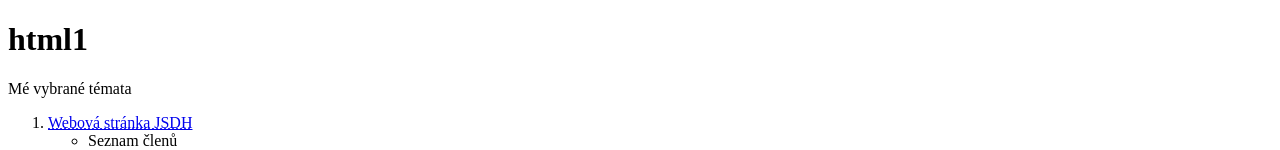
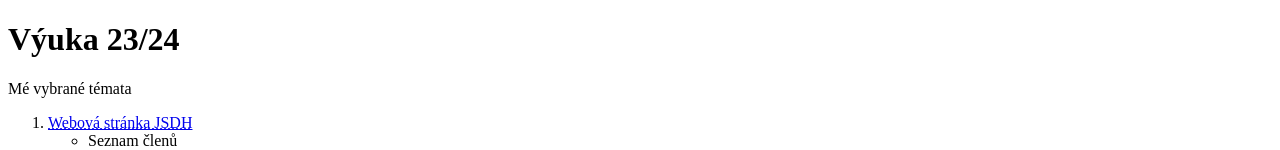
Before and after one commit to Gam3rsCZ/vyuka-23-24, a plain HTML site: page index.html in a window 1280 px wide. Shown: the top 150 px of the page. Drawn offline with Linux system fonts and the light colour scheme.

Commit message:
Update index.html

```diff
--- a/index.html
+++ b/index.html
@@ -51,11 +51,11 @@
 <head>
     <meta charset="UTF-8">
     <meta name="viewport" content="width=device-width, initial-scale=1.0">
-    <title>html1</title>
+    <title>Výuka 23/24</title>
 </head>
 <body>
     <div>
-        <h1>html1</h1>
+        <h1>Výuka 23/24</h1>
         <p>Mé vybrané témata</p>
         <ol>
             <li>
```
